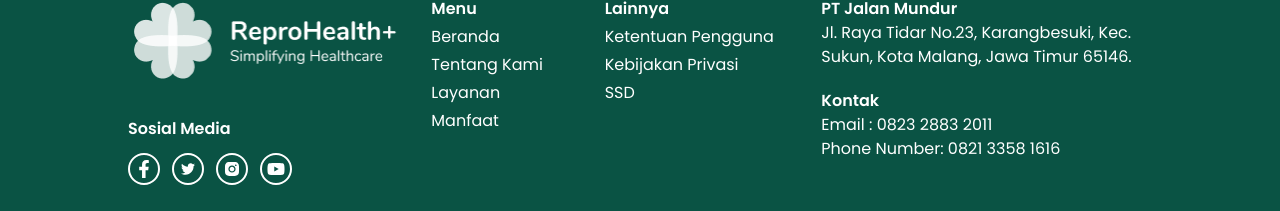
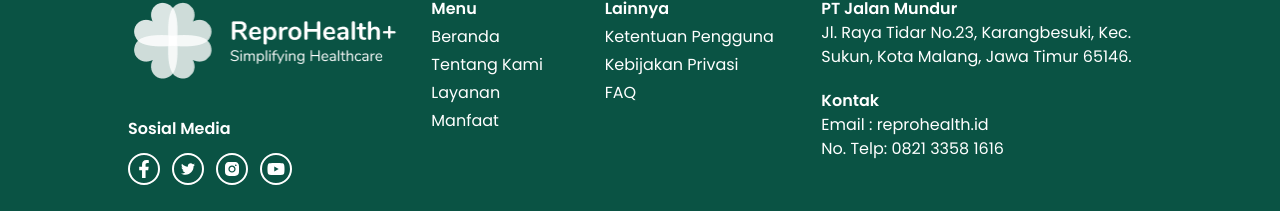
Before and after one commit to team-capstone-1/fe-repro-health, a React (Vite) app: page / in a window 1280 px wide. Shown: the part 2793-3004 px from the top of the page. Built offline with nearby package versions, Linux system fonts and the light colour scheme; no server answers.

Commit message:
fix: change text

```diff
--- a/src/components/layout-components/Footer.jsx
+++ b/src/components/layout-components/Footer.jsx
@@ -102,7 +102,7 @@ export default function Footer() {
                 </p>
               </Link>
               <Link to="/faq" id="link-to-faq">
-                <p className="cursor-pointer hover:text-green-100">SSD</p>
+                <p className="cursor-pointer hover:text-green-100">FAQ</p>
               </Link>
             </div>
           </Col>
@@ -125,8 +125,8 @@ export default function Footer() {
               <p id="contact-section" className="mt-5 font-semibold">
                 Kontak
               </p>
-              <p id="email-contact-footer">Email : 0823 2883 2011</p>
-              <p id="phone-contact-footer">Phone Number: 0821 3358 1616</p>
+              <p id="email-contact-footer">Email : reprohealth.id</p>
+              <p id="phone-contact-footer">No. Telp: 0821 3358 1616</p>
             </div>
           </Col>
         </Row>
--- a/src/views/app-views/forum/components/AllDiscussion.jsx
+++ b/src/views/app-views/forum/components/AllDiscussion.jsx
@@ -93,7 +93,7 @@ export default function AllDiscussion() {
               className="rounded-md px-6 py-4 ring-1 ring-slate-300 max-[350px]:px-2"
             >
               {list.status === true ? (
-                <h6 className="text-right text-green-500">Sudah Terjawab</h6>
+                <h6 className="text-right text-green-500">Terjawab</h6>
               ) : (
                 <h6 className="text-right text-red-500">Belum Terjawab</h6>
               )}
--- a/src/views/app-views/forum/components/NotAnsweredYet.jsx
+++ b/src/views/app-views/forum/components/NotAnsweredYet.jsx
@@ -96,7 +96,7 @@ export default function NotAnsweredYet() {
               >
                 <h6 className="text-right text-red-500">Belum Terjawab</h6>
                 <div className="flex justify-between">
-                  <Link to={list.id}>
+                  <Link to={list.id} className="hover:text-green-500">
                     <h5 className="text-xl font-bold">{list.title}</h5>
                   </Link>
                   <h6 className="pt-1.5 text-slate-400">{list.time}</h6>
--- a/src/views/app-views/profile/components/TabsDoctor.jsx
+++ b/src/views/app-views/profile/components/TabsDoctor.jsx
@@ -10,7 +10,7 @@ export default function TabsDoctor() {
     <section id="tabs-profile">
       <Card>
         <TabsDoctorProfile
-          title={["Pengalaman", "Pendidikan", "Sertifikat"]}
+          title={["Pengalaman Kerja", "Pendidikan", "Sertifikat"]}
         >
           <WorkExperience />
           <Education />
--- a/src/views/landing-views/constant/faq/index.jsx
+++ b/src/views/landing-views/constant/faq/index.jsx
@@ -1,6 +1,6 @@
 /* eslint-disable react/no-unescaped-entities */
 export const DataFaq = {
-  title: "Soal Sering Ditanya",
+  title: "Frequently Asked Question",
   textContent: "Punya pertanyaan lanjutan?",
 };
 
```
